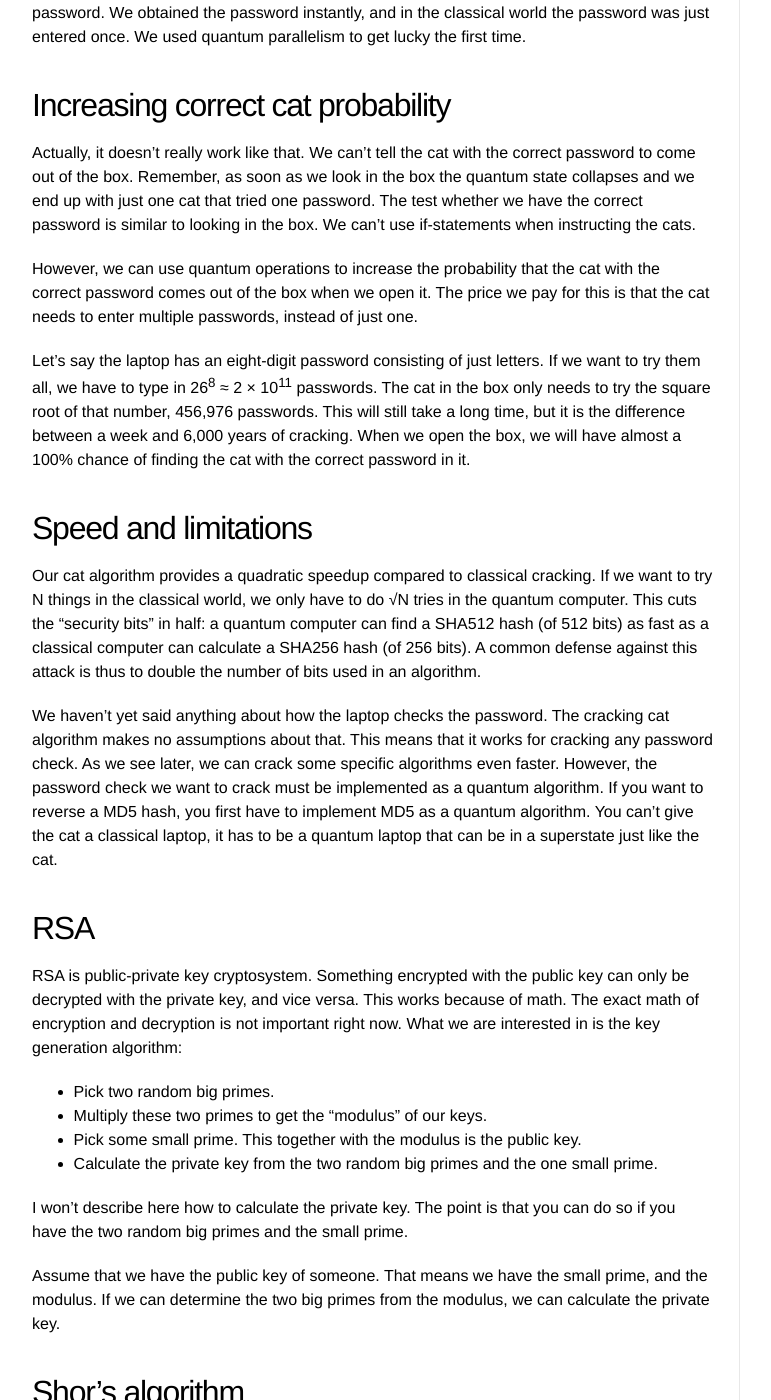
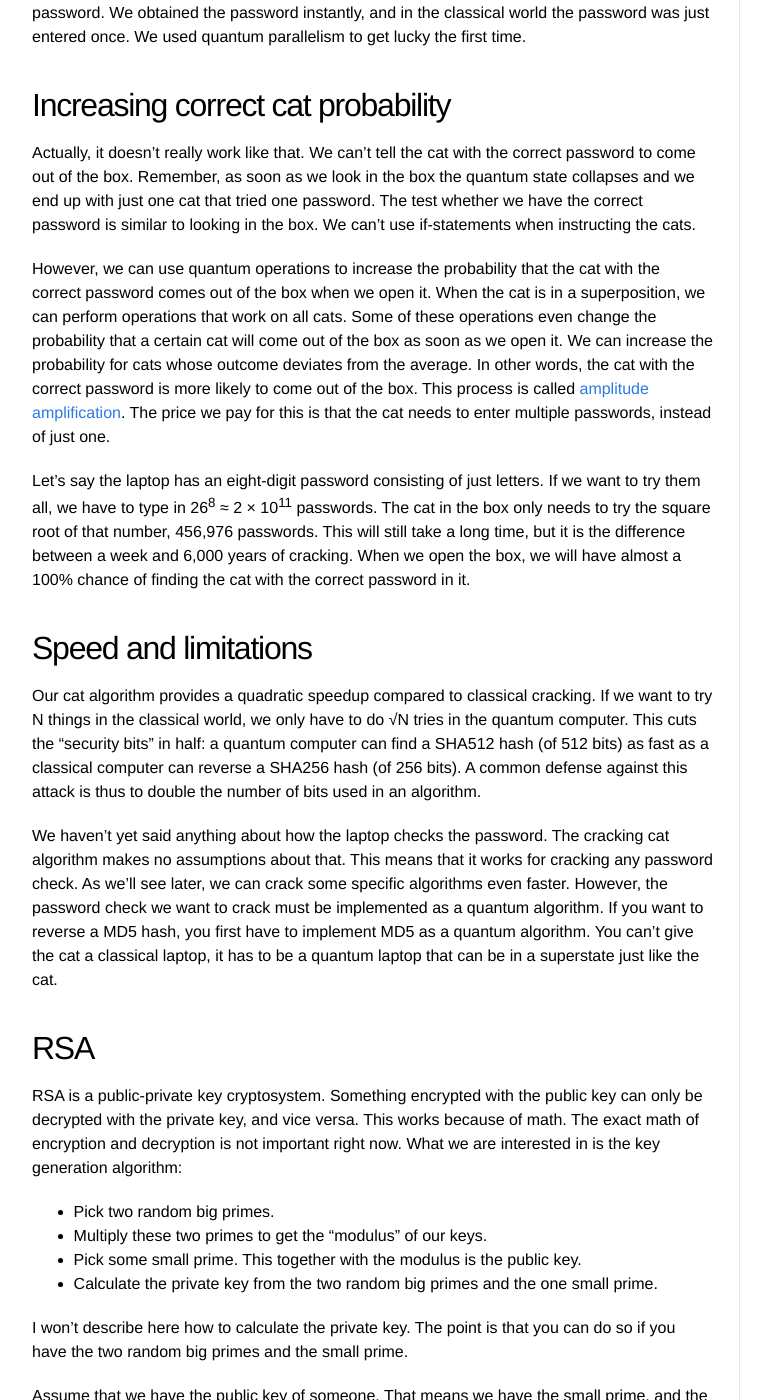
Before and after one commit to Sjord/Sjord.github.io, a Jekyll site: the page built from _posts/2017-10-12-cryptography-and-quantum-computers.md, in a window 1280 px wide and 1400 px high, scrolled down 1423 px. Shown: the whole window, without its empty margins (108-879 px from the left). Built offline with Jekyll 4.4.1, drawn with Linux system fonts in a browser that asks for light colours; some of the changed text lies outside the part shown.

Commit message:
Work on quantum post

```diff
--- a/_posts/2017-10-12-cryptography-and-quantum-computers.md
+++ b/_posts/2017-10-12-cryptography-and-quantum-computers.md
@@ -29,19 +29,19 @@
 
 Actually, it doesn't really work like that. We can't tell the cat with the correct password to come out of the box. Remember, as soon as we look in the box the quantum state collapses and we end up with just one cat that tried one password. The test whether we have the correct password is similar to looking in the box. We can't use if-statements when instructing the cats.
 
-However, we can use quantum operations to increase the probability that the cat with the correct password comes out of the box when we open it. The price we pay for this is that the cat needs to enter multiple passwords, instead of just one.
+However, we can use quantum operations to increase the probability that the cat with the correct password comes out of the box when we open it. When the cat is in a superposition, we can perform operations that work on all cats. Some of these operations even change the probability that a certain cat will come out of the box as soon as we open it. We can increase the probability for cats whose outcome deviates from the average. In other words, the cat with the correct password is more likely to come out of the box. This process is called [amplitude amplification](https://en.wikipedia.org/wiki/Amplitude_amplification). The price we pay for this is that the cat needs to enter multiple passwords, instead of just one.
 
 Let's say the laptop has an eight-digit password consisting of just letters. If we want to try them all, we have to type in 26<sup>8</sup> ≈  2 × 10<sup>11</sup> passwords. The cat in the box only needs to try the square root of that number, 456,976 passwords. This will still take a long time, but it is the difference between a week and 6,000 years of cracking. When we open the box, we will have almost a 100% chance of finding the cat with the correct password in it.
 
 ## Speed and limitations
 
-Our cat algorithm provides a quadratic speedup compared to classical cracking. If we want to try N things in the classical world, we only have to do √N tries in the quantum computer. This cuts the "security bits" in half: a quantum computer can find a SHA512 hash (of 512 bits) as fast as a classical computer can calculate a SHA256 hash (of 256 bits). A common defense against this attack is thus to double the number of bits used in an algorithm.
+Our cat algorithm provides a quadratic speedup compared to classical cracking. If we want to try N things in the classical world, we only have to do √N tries in the quantum computer. This cuts the "security bits" in half: a quantum computer can find a SHA512 hash (of 512 bits) as fast as a classical computer can reverse a SHA256 hash (of 256 bits). A common defense against this attack is thus to double the number of bits used in an algorithm.
 
-We haven't yet said anything about how the laptop checks the password. The cracking cat algorithm makes no assumptions about that. This means that it works for cracking any password check. As we see later, we can crack some specific algorithms even faster. However, the password check we want to crack must be implemented as a quantum algorithm. If you want to reverse a MD5 hash, you first have to implement MD5 as a quantum algorithm. You can't give the cat a classical laptop, it has to be a quantum laptop that can be in a superstate just like the cat.
+We haven't yet said anything about how the laptop checks the password. The cracking cat algorithm makes no assumptions about that. This means that it works for cracking any password check. As we'll see later, we can crack some specific algorithms even faster. However, the password check we want to crack must be implemented as a quantum algorithm. If you want to reverse a MD5 hash, you first have to implement MD5 as a quantum algorithm. You can't give the cat a classical laptop, it has to be a quantum laptop that can be in a superstate just like the cat.
 
 ## RSA
 
-RSA is public-private key cryptosystem. Something encrypted with the public key can only be decrypted with the private key, and vice versa. This works because of math. The exact math of encryption and decryption is not important right now. What we are interested in is the key generation algorithm:
+RSA is a public-private key cryptosystem. Something encrypted with the public key can only be decrypted with the private key, and vice versa. This works because of math. The exact math of encryption and decryption is not important right now. What we are interested in is the key generation algorithm:
 
 * Pick two random big primes.
 * Multiply these two primes to get the "modulus" of our keys.
@@ -86,11 +86,12 @@
 * (z-1)(z+1) = 0 mod N = N mod N
 * p = z-1 (mod N), q = z+1 (mod N)
 
-## Current state for quantum computers
-
 ## Conclusion
 
 No cats were hurt in the making of this blog post.
 
+## Read more
+
 * [Quantum algorithms: an overview](https://arxiv.org/pdf/1511.04206.pdf)
 * [Post-quantum RSA](https://cr.yp.to/papers/pqrsa-20170419.pdf)
+* [Bell's Theorem: The Quantum Venn Diagram Paradox](https://www.youtube.com/watch?v=zcqZHYo7ONs)
```
